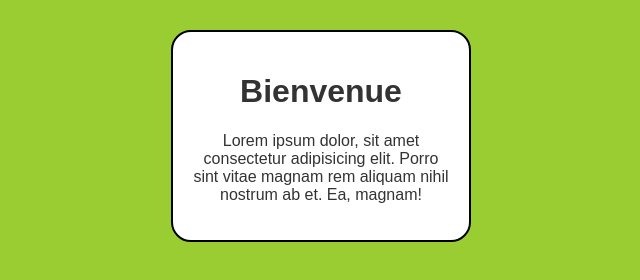
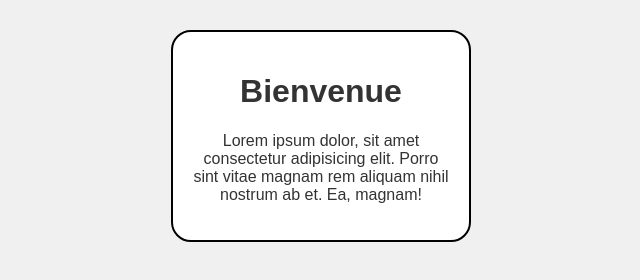
Before and after one commit to CodeShield1/CSS-fondamentent, a plain HTML site: page chapitre2__Typographie_couleurs_bordures/index.html in a window 1280 px wide. Shown: the whole page, without its empty margins (319-959 px from the left). Drawn offline with Linux system fonts and the light colour scheme.

Commit message:
je change colour background

```diff
--- a/chapitre2__Typographie_couleurs_bordures/style.css
+++ b/chapitre2__Typographie_couleurs_bordures/style.css
@@ -1,6 +1,6 @@
 body{
     font-family:Arial, Helvetica, sans-serif;
-    background-color: yellowgreen;
+    background-color: #f0f0f0;
 
 
 }
```
